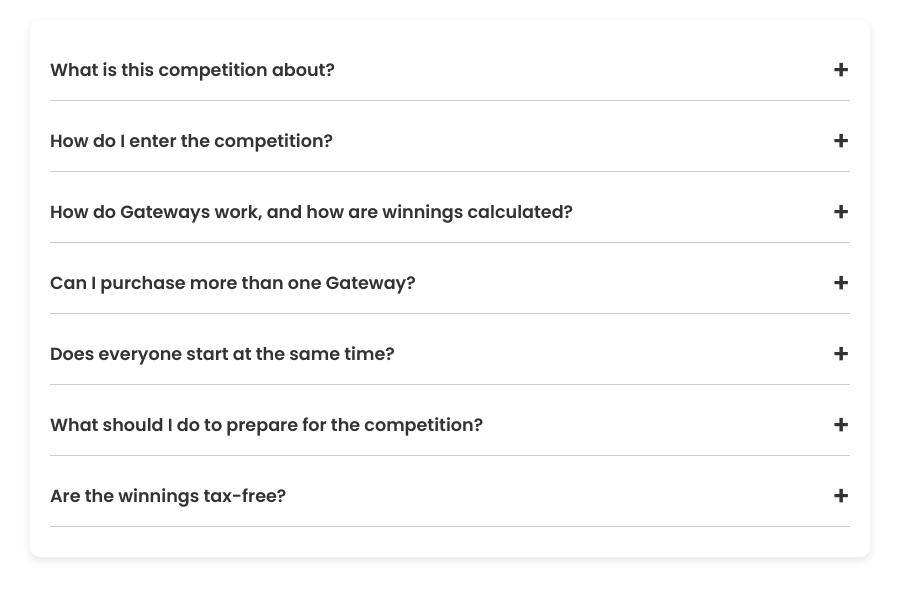
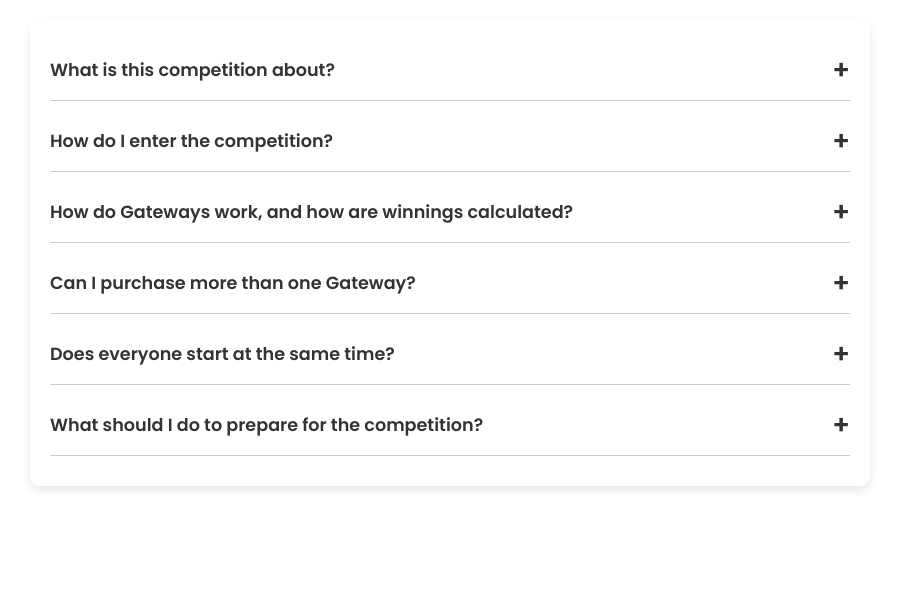
Before and after one commit to Tapcompetitions/tap-competitions-faqs, a plain HTML site: page index.htm in a window 1280 px wide. Shown: the whole page, without its empty margins (190-1089 px from the left). Drawn offline with Linux system fonts and the light colour scheme.

Commit message:
Update index.htm

```diff
--- a/index.htm
+++ b/index.htm
@@ -137,15 +137,6 @@
             Ensure you have a stable internet connection and a fast, responsive device. You'll receive a reminder SMS a day before the competition and the live link on competition day.
         </div>
     </div>
-    <div class="faq-item">
-        <div class="faq-question">
-            Are the winnings tax-free?
-            <span class="faq-icon">+</span>
-        </div>
-        <div class="faq-answer">
-            Yes! The $100,000 prize pool is completely tax-free for all winners.
-        </div>
-    </div>
 </div>
 
 <script>
```
